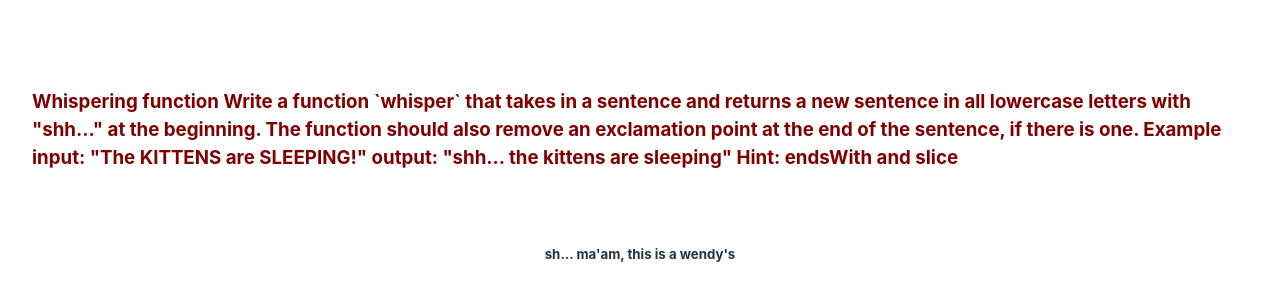
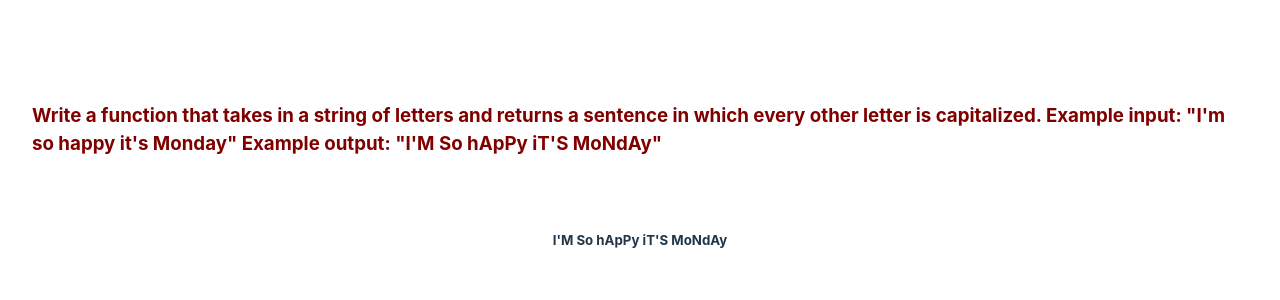
Before and after one commit to saurtripathi/JavascriptChallanges, a React (Vite) app: page / in a window 1280 px wide. Shown: the part 206-506 px from the top of the page. Built offline with nearby package versions, Linux system fonts and the light colour scheme.

Commit message:
Temporary commit

```diff
--- a/src/Challange.jsx
+++ b/src/Challange.jsx
@@ -4,19 +4,11 @@ export default function Challange() {
 
     return (
         <h3 style={{ textAlign: 'left', color: 'maroon' }}>
-            Whispering function
-            Write a function `whisper` that takes in a sentence
-            and returns a new sentence in all lowercase letters with
-            "shh..." at the beginning.
+            Write a function that takes in a string of letters
+            and returns a sentence in which every other letter is capitalized.
 
-            The function should also remove an exclamation point
-            at the end of the sentence, if there is one.
-
-            Example
-            input: "The KITTENS are SLEEPING!"
-            output: "shh... the kittens are sleeping"
-
-            Hint: endsWith and slice
+            Example input: "I'm so happy it's Monday"
+            Example output: "I'M So hApPy iT'S MoNdAy"
 
         </h3>
     )
--- a/src/Solution.jsx
+++ b/src/Solution.jsx
@@ -2,12 +2,12 @@ import React from 'react'
 
 export default function Solution() {
 
-    const whisper = text => text.endsWith('!') ?
-        'sh... ' + text.toLowerCase().slice(0, text.indexOf('!')) :
-        'sh... ' + text.toLowerCase()
+    // "I'm so happy it's Monday" Example output: "I'M So hApPy iT'S MoNdAy"
+
+    const altCaps = text => text.split('').map((token, index) => index % 2 === 0 ? token.toUpperCase() : token).join('')
     return (
         <h5>
-            {whisper("MA'AM, this is a Wendy's")}
+            {altCaps("I'm so happy it's Monday")}
         </h5>
     )
 }
```
